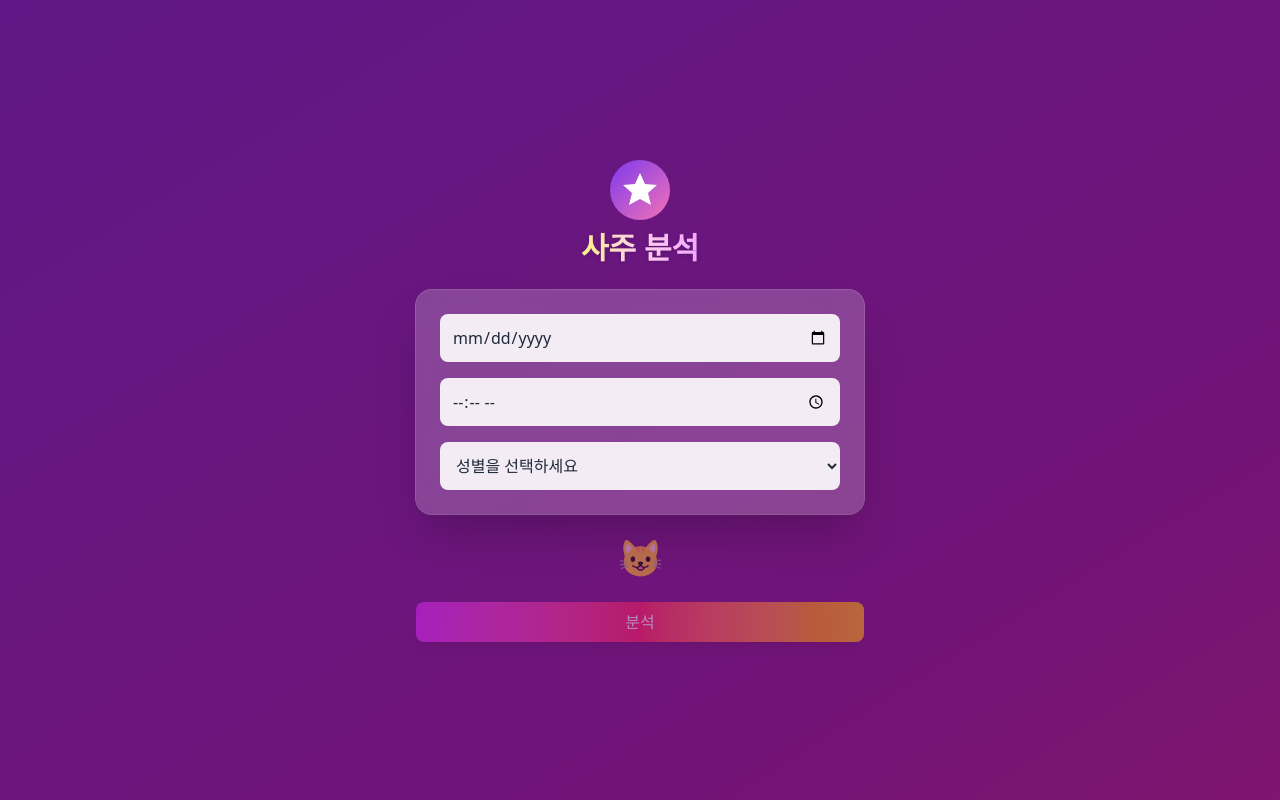
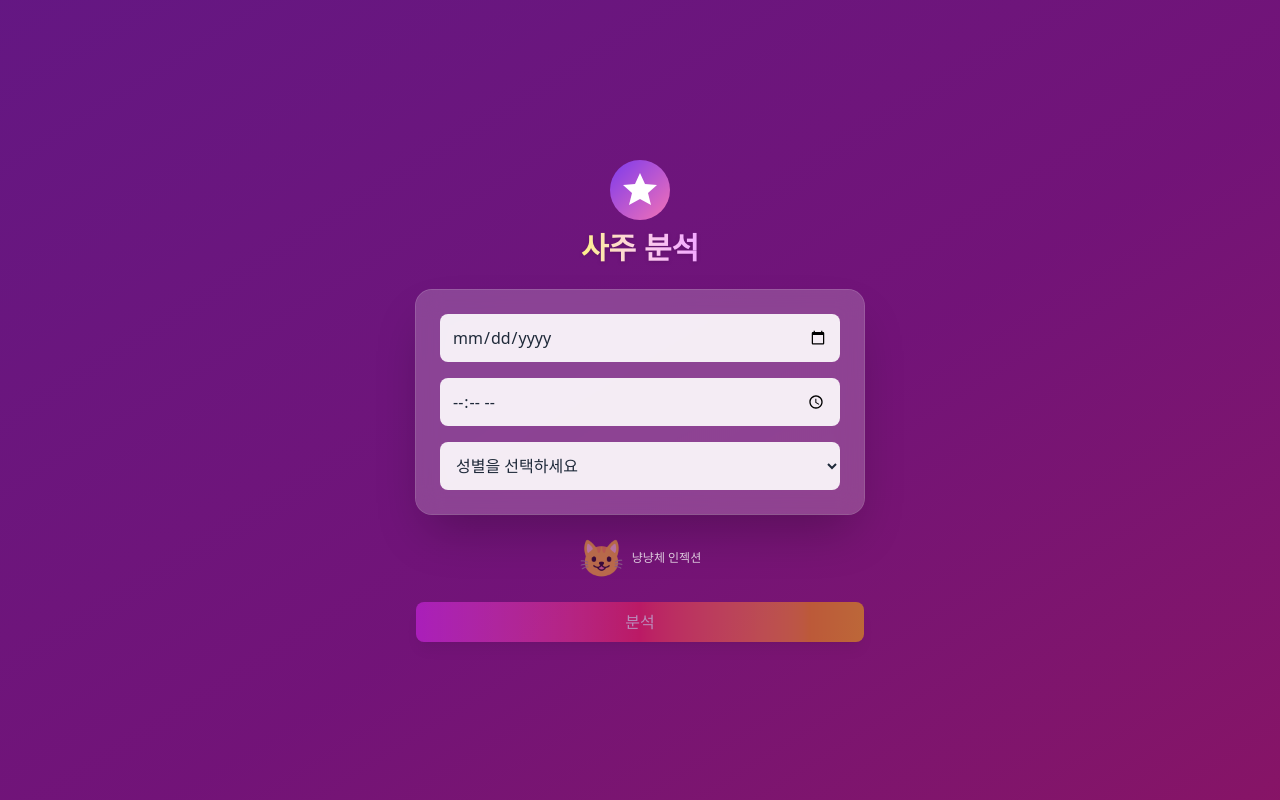
Before and after one commit to m00nlygreat/nextjs-boilerplate, a Next.js app: page / in a window 1280 px wide. Built offline with nearby package versions, Linux system fonts and the light colour scheme.

Commit message:
feat: add label for cat mode toggle

```diff
--- a/app/page.tsx
+++ b/app/page.tsx
@@ -74,13 +74,18 @@ export default function Home() {
           </select>
         </div>
         <div className="flex justify-center">
+          <div className="flex items-center gap-2">
             <button
               onClick={() => setCatMode((prev) => !prev)}
               aria-pressed={catMode}
+              aria-label="냥냥체 인젝션"
+              title="냥냥체 인젝션"
               className={`text-4xl transition-transform duration-200 ${catMode ? "scale-125 rotate-6 drop-shadow-[0_0_6px_#facc15]" : "opacity-50"}`}
             >
               😺
             </button>
+            <span className="text-xs text-white/80">냥냥체 인젝션</span>
+          </div>
         </div>
         {manse && (
           <div className="space-y-4 rounded-2xl bg-white/20 p-6 shadow-2xl backdrop-blur-md ring-1 ring-white/30 text-center">
```
Lines whose indentation alone changed are shown as unchanged.
